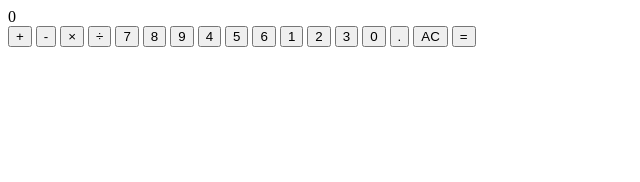
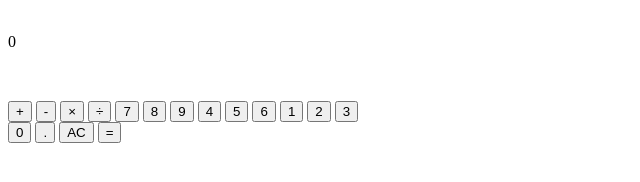
Before and after one commit to 8ut/Project-Calculator, a plain HTML site: page index.html in a window 1280 px wide. Shown: the whole page, without its empty margins (0-640 px from the left). Drawn offline with Linux system fonts and the light colour scheme.

Commit message:
css added

```diff
--- a/style.css
+++ b/style.css
@@ -1,12 +1,19 @@
 .calculator {
+    max-inline-size: 22rem;
+    height: 10rem;
+    display: grid;
+    justify-content: center;
+    align-items: center;
 }
-.calculator__output {
-}
-.calculator__keys {
-}
-.calculator__key {
-}
-.calculator__key--operator {
-}
-.calculator__key--enter {
-}
+
+.calculator__output {}
+
+.calculator__keys {}
+
+.calculator__key {}
+
+.calculator__key--operator {}
+
+.calculator__key--enter {}
+
+/* This is a single-line comment */
```
